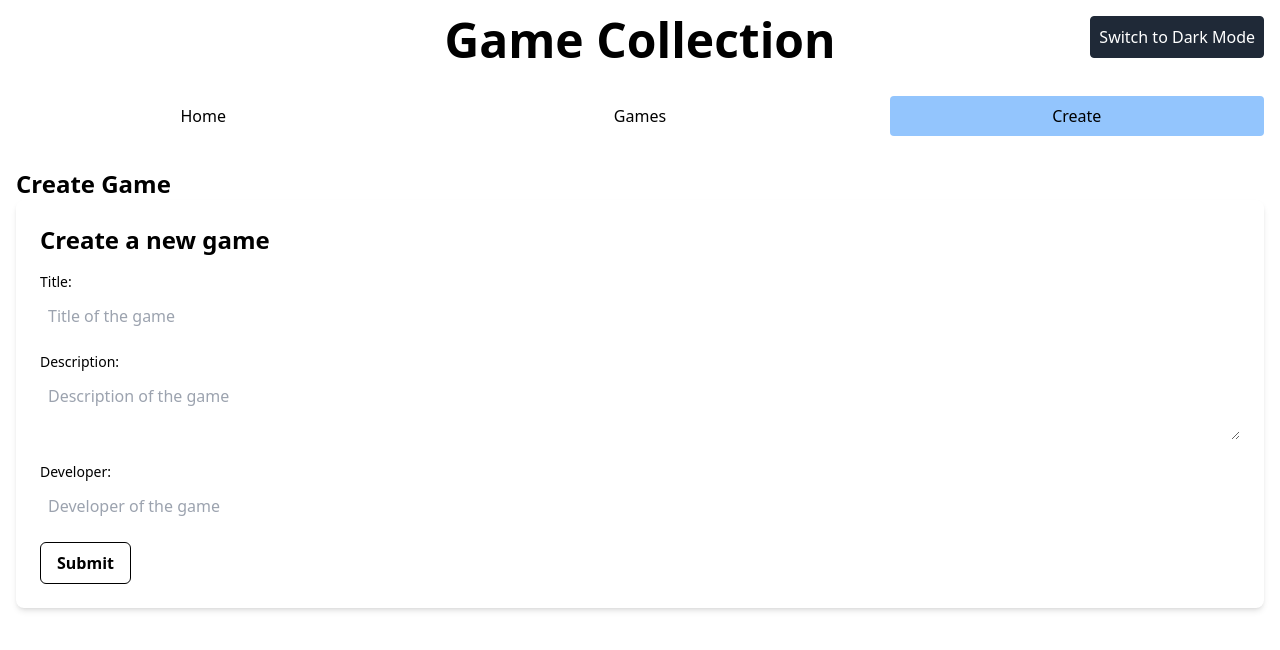
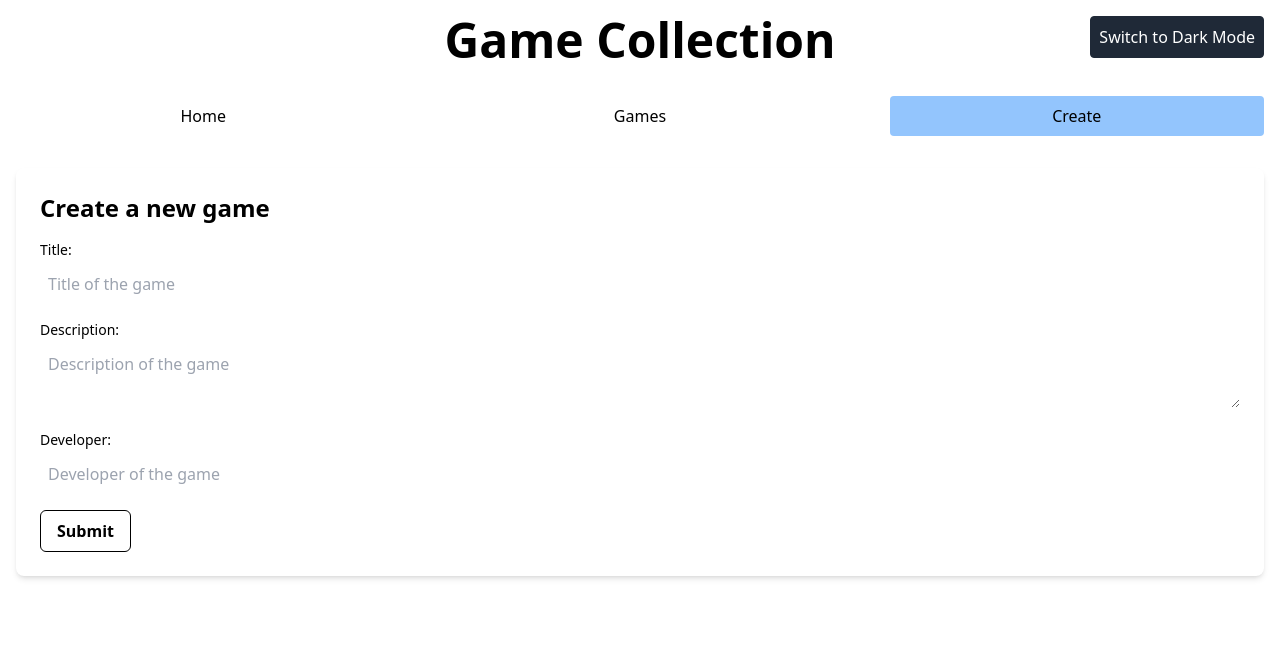
Before and after one commit to Mathijs-04/PRG6-Front-End, a React (Vite) app: page /games/create in a window 1280 px wide. Shown: the top 650 px of the page. Built offline with nearby package versions, Linux system fonts and the light colour scheme.

Commit message:
Removed title from create page

```diff
--- a/src/CreateGame.jsx
+++ b/src/CreateGame.jsx
@@ -52,7 +52,6 @@ function CreateGame() {
 
     return (
         <div className={theme === 'dark' ? 'bg-gray-800 text-white' : 'bg-white text-black'}>
-            <h1 className="text-2xl font-bold">Create Game</h1>
             <div className={`p-6 rounded-lg shadow-md ${theme === 'dark' ? 'bg-gray-700 text-white' : 'bg-white text-black'}`}>
                 <h2 className="text-2xl font-bold mb-4">Create a new game</h2>
                 <form onSubmit={handleSubmit} className="space-y-4">
```
